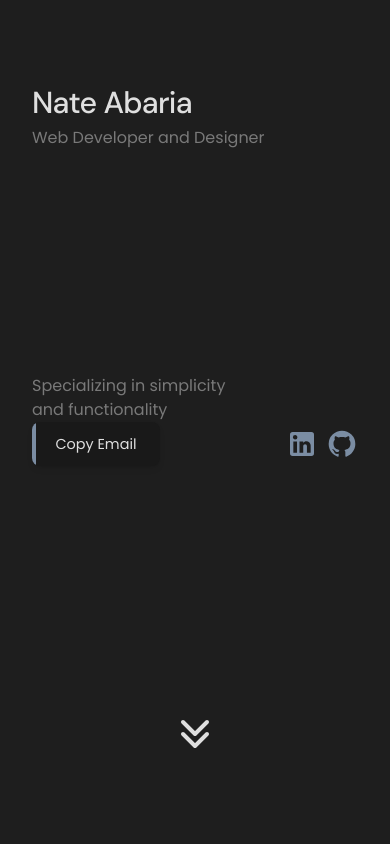
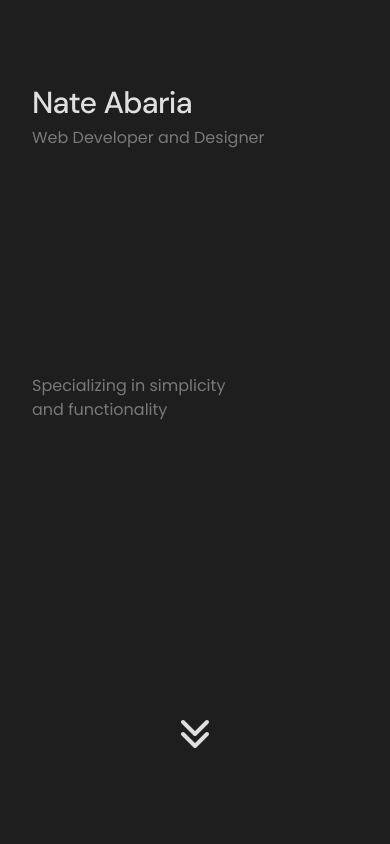
Before and after one commit to nvaba/Portfolio, a Vue app: page / in a window 390 px wide. Shown: the top 844 px of the page. Built offline with nearby package versions, Linux system fonts and the light colour scheme; no server answers.

Commit message:
Change desktop footer email bg

```diff
--- a/src/components/DesktopFooter.vue
+++ b/src/components/DesktopFooter.vue
@@ -1,9 +1,9 @@
 <template>
-  <footer class="mb-40 flex items-center justify-between gap-4">
+  <footer class="mb-40 hidden items-center justify-between gap-4 lg:flex">
     <section>
       <button
         @click="copyEmail"
-        class="emailButton group relative h-[2.75rem] w-32 overflow-hidden rounded-lg bg-panel text-lg transition-all hover:translate-y-[-0.125rem]"
+        class="emailButton group relative h-[2.75rem] w-32 overflow-hidden rounded-lg bg-panel2 text-lg transition-all hover:translate-y-[-0.125rem]"
       >
         <div
           class="absolute inset-0 w-1 bg-accent transition-all duration-[250ms] ease-out group-hover:w-full"
```
